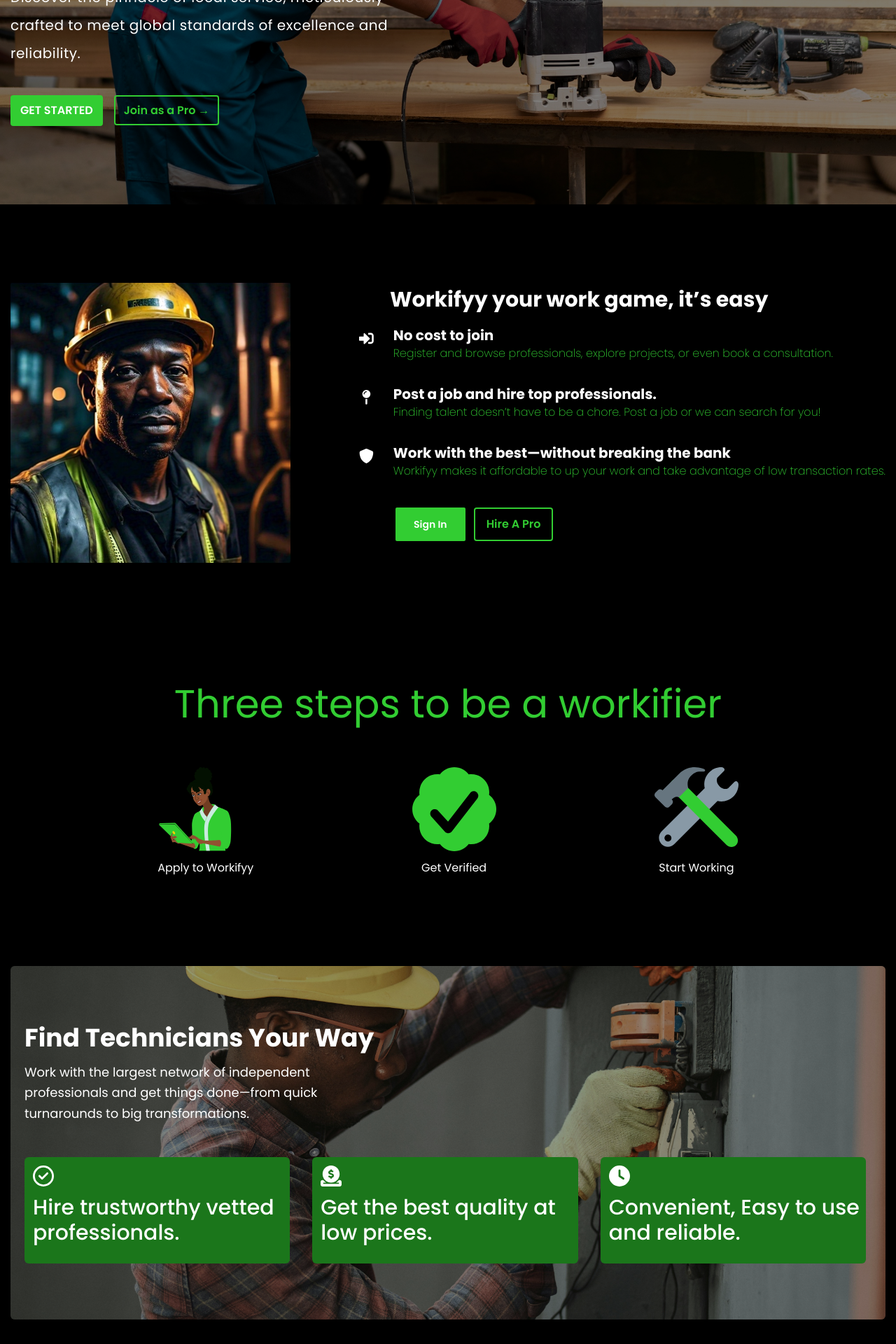
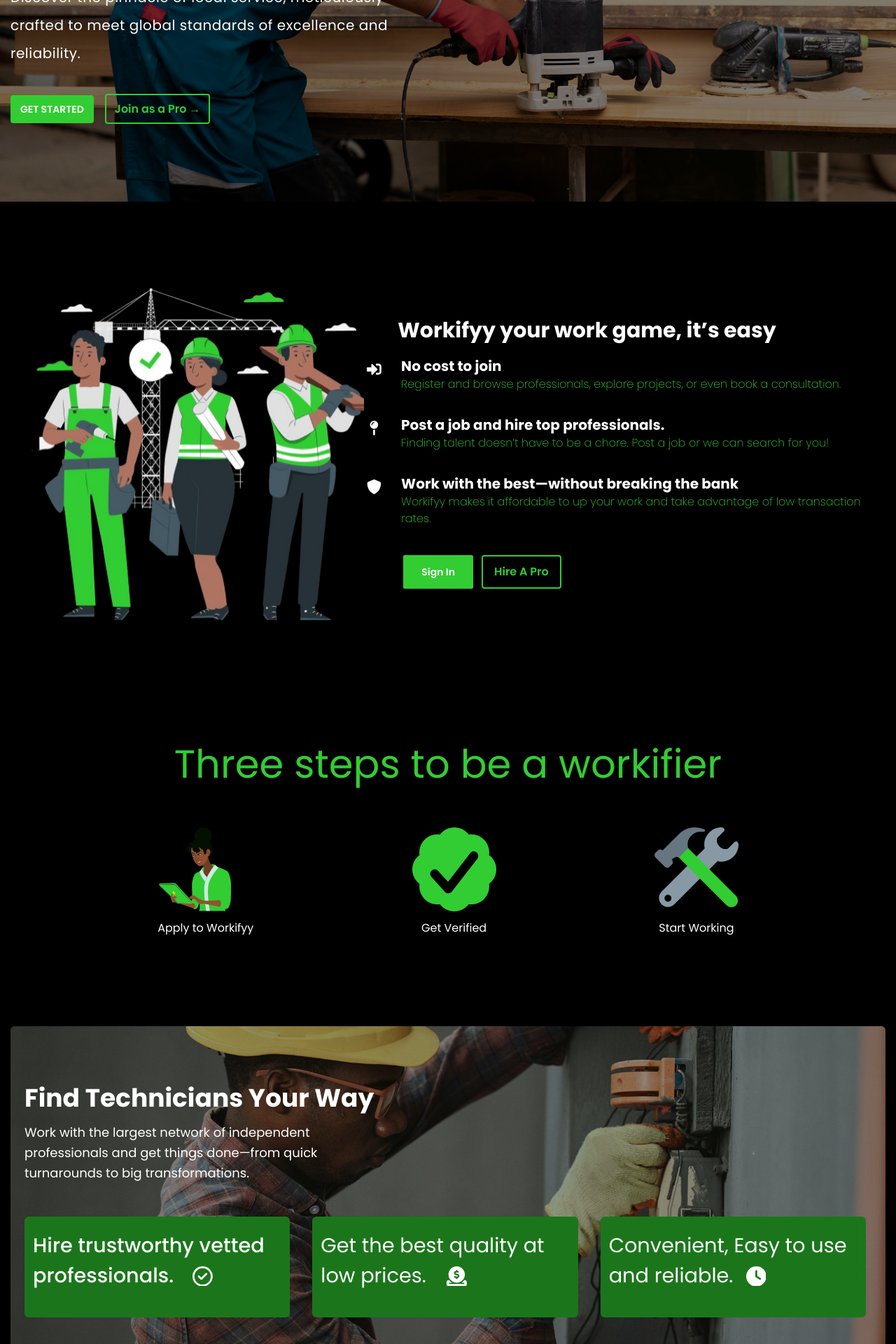
Before and after one commit to ad-tobii/workifyy, a React (Vite) app: page / in a window 1280 px wide. Shown: the part 320-2240 px from the top of the page at 70% size. Built offline with nearby package versions, Linux system fonts and the light colour scheme; a web font is replaced by a local one.

Commit message:
colour changes

```diff
--- a/src/Pages/Forms/Component/FormNav.tsx
+++ b/src/Pages/Forms/Component/FormNav.tsx
@@ -19,7 +19,7 @@
     <div className="relative w-full bg-[url('/assets/ClientSection.jpg')] bg-cover bg-center bg-no-repeat">
       <div className="pointer-events-none absolute inset-0 z-10 bg-black bg-opacity-50" />
 
-      <header className="absolute inset-x-0 top-0 z-30 border-b p-3">
+      <header className="absolute inset-x-0 top-0 z-30 border-b border-neutral-900 p-3 ">
         <nav
           className="container flex items-center justify-between"
           aria-label="Global"
--- a/src/Pages/Home/Component/ClientSection.tsx
+++ b/src/Pages/Home/Component/ClientSection.tsx
@@ -5,47 +5,41 @@
 } from "react-icons/fa6";
 function ClientSection() {
   return (
-    <section className="container">
-      <div className="relative mx-auto mt-32 w-full rounded-md bg-[url('/assets/ClientSection.jpg')] bg-cover bg-center bg-no-repeat px-5 py-20 xsMobile:mx-auto xsMobile:w-[95%] miniMobile:w-[95%] mobile:w-[95%] tablet:w-[95%] laptop:w-[95%]">
+    <section className="container ">
+      <div className=" relative mx-auto mt-32 w-full rounded-md bg-[url('/assets/ClientSection.jpg')] bg-cover bg-center bg-no-repeat px-5 py-20 xsMobile:mx-auto xsMobile:w-[95%] miniMobile:w-[95%] mobile:w-[95%] tablet:w-[95%] laptop:w-[95%]">
         <div className="absolute inset-0 rounded-md bg-black bg-opacity-30"></div>
-        <div className="relative">
-          <h2 className="max-w-[45rem] pb-3 text-4xl font-bold leading-tight text-white xsMobile:text-xl miniMobile:text-xl miniTablet:text-2xl">
+        <div className="relative ">
+          <h2 className="max-w-[45rem] pb-3 text-4xl font-bold leading-tight text-white xsMobile:text-[1.9rem]   miniMobile:text-[2.4rem] miniTablet:text-[3rem] tablet:text-[3rem] miniLaptop:text-[3rem] laptop:text-[3.2rem]">
             Find Technicians Your Way
           </h2>
-          <p className="max-w-[30rem] text-lg leading-relaxed tracking-normal text-white ">
+          <p className="font-sm max-w-[30rem] text-lg leading-relaxed tracking-normal text-white miniMobile:text-[1.3rem] miniTablet:text-[1.5rem] tablet:text-[1.7rem] miniLaptop:text-[1.7rem] laptop:text-[2rem]">
             Work with the largest network of independent professionals and get
             things done—from quick turnarounds to big transformations.
           </p>
-          <section className="flex content-center items-center justify-center gap-8 self-center pr-2 pt-12 xsMobile:flex-col miniMobile:flex-col mobile:flex-col miniTablet:flex-col tablet:flex-col miniLaptop:flex-col desktop:gap-2">
-            <div className="miniTablet:-h-[7rem] h-[9.5rem] w-96 cursor-pointer rounded-md bg-[#1b761b] text-white transition-all duration-300  hover:bg-green-700 xsMobile:h-[6.2rem] xsMobile:w-[18rem] miniMobile:h-[6rem] miniMobile:w-[18rem] mobile:w-[23rem] tablet:w-[26.5rem] miniLaptop:w-[33rem] laptop:h-[12rem] desktop:h-[13rem] ">
-              <figure className="pl-3 pt-3">
-                <div>
-                  <FaRegCircleCheck className="text-3xl xsMobile:text-lg miniMobile:text-lg" />
+          <section className="flex content-center items-center justify-center gap-8 self-center pr-2 pt-12 xsMobile:-mt-5 xsMobile:flex-col miniMobile:flex-col mobile:flex-col miniTablet:flex-col tablet:flex-col miniLaptop:flex-col laptop:flex-col desktop:gap-2">
+            <div className="rounded-md bg-[#1b761b] text-white   xsMobile:h-[6.2rem] xsMobile:w-[110%] xsMobile:text-[1.4rem] miniMobile:h-[6.4rem] miniMobile:w-[18rem] miniMobile:text-[1.45rem] mobile:h-[6.4rem] mobile:w-[20rem]  mobile:text-[1.45rem]  miniTablet:h-[8rem] miniTablet:w-[24rem] miniTablet:text-[1.7rem]  tablet:h-[8rem] tablet:w-[28rem]  tablet:text-[2rem] miniLaptop:h-[10rem] miniLaptop:w-[34rem] miniLaptop:text-[2.4rem] laptop:h-[11rem] laptop:w-[39rem]  laptop:text-[2.6rem] desktop:h-[7rem] desktop:w-[17rem] desktop:text-[1.3rem] largeDesktop:h-[9rem] largeDesktop:w-[27rem] largeDesktop:text-[1.8rem] ">
+              <p className="font-medium xsMobile:ml-2  xsMobile:mt-3  miniMobile:ml-2 miniMobile:mt-3 mobile:ml-2 mobile:mt-3 miniTablet:ml-2 miniTablet:mt-5 tablet:ml-2 tablet:mt-5 miniLaptop:ml-3 miniLaptop:mt-5 laptop:ml-3 laptop:mt-3 desktop:ml-3 desktop:mt-5 largeDesktop:ml-3 largeDesktop:mt-5">
+                Hire trustworthy vetted professionals.
+              </p>
+              <div className="xsMobile:-mt-7 xsMobile:ml-44 miniMobile:-mt-7 miniMobile:ml-48 mobile:-mt-7  mobile:ml-44 miniTablet:-mt-9 miniTablet:ml-52 tablet:-mt-10 tablet:ml-64 miniLaptop:-mt-12 miniLaptop:ml-[18rem] laptop:-mt-14 laptop:ml-[20rem] laptop:text-[2.6rem] desktop:-mt-7 desktop:ml-44 largeDesktop:-mt-9 largeDesktop:ml-60 ">
+                <FaRegCircleCheck />
               </div>
-                <p className=" pt-3 text-3xl font-medium xsMobile:pt-1 xsMobile:text-lg miniMobile:pt-1 miniMobile:text-lg laptop:text-xl">
-                  Hire trustworthy vetted professionals.{" "}
-                </p>
-              </figure>
             </div>
-            <div className="h-[9.5rem] w-96 cursor-pointer rounded-md bg-[#1b761b] text-white transition-all duration-300 hover:bg-green-700 xsMobile:h-[6.2rem] xsMobile:w-[18rem] miniMobile:h-[6rem] miniMobile:w-[18rem] mobile:w-[23rem] tablet:w-[26.5rem] miniLaptop:w-[33rem] laptop:h-[12rem] desktop:h-[13rem]">
-              <figure className="pl-3 pt-3">
-                <div>
-                  <FaCircleDollarToSlot className=" text-3xl  xsMobile:text-lg miniMobile:text-lg" />
-                </div>
-                <p className=" pt-3 text-3xl font-medium xsMobile:pt-1 xsMobile:text-lg miniMobile:pt-1 miniMobile:text-lg laptop:text-xl">
+            <div className="rounded-md  bg-[#1b761b] text-white  xsMobile:h-[6.2rem] xsMobile:w-[110%] xsMobile:text-[1.4rem] miniMobile:h-[6.4rem]  miniMobile:w-[18rem] miniMobile:text-[1.45rem] mobile:h-[6.4rem] mobile:w-[20rem] mobile:text-[1.45rem] miniTablet:h-[8rem] miniTablet:w-[24rem] miniTablet:text-[1.7rem]  tablet:h-[8rem] tablet:w-[28rem]  tablet:text-[2rem] miniLaptop:h-[10rem] miniLaptop:w-[34rem]  miniLaptop:text-[2.4rem] laptop:h-[11rem] laptop:w-[39rem]  laptop:text-[2.6rem] desktop:h-[7rem] desktop:w-[17rem] desktop:text-[1.3rem] largeDesktop:h-[9rem] largeDesktop:w-[27rem] largeDesktop:text-[1.8rem]">
+              <p className="xsMobile:ml-2 xsMobile:mt-3 miniMobile:ml-2 miniMobile:mt-3 mobile:ml-2 mobile:mt-3 miniTablet:ml-2 miniTablet:mt-5 tablet:ml-2 tablet:mt-5 miniLaptop:ml-3 miniLaptop:mt-5 laptop:ml-3 laptop:mt-3 desktop:ml-3 desktop:mt-5 largeDesktop:ml-3 largeDesktop:mt-5">
                 Get the best quality at low prices.
               </p>
-              </figure>
+              <div className="xsMobile:-mt-7 xsMobile:ml-36 miniMobile:-mt-7 miniMobile:ml-36 mobile:-mt-7 mobile:ml-24 miniTablet:-mt-9 miniTablet:ml-28 tablet:-mt-10   tablet:ml-32 miniLaptop:-mt-12 miniLaptop:ml-40 laptop:-mt-14 laptop:ml-[11rem] laptop:text-[2.6rem] desktop:-mt-7 desktop:ml-36  largeDesktop:-mt-9 largeDesktop:ml-48">
+                <FaCircleDollarToSlot />
               </div>
-            <div className="h-[9.5rem] w-96 cursor-pointer rounded-md bg-[#1b761b] text-white transition-all duration-300 hover:bg-green-700 xsMobile:h-[6.2rem] xsMobile:w-[18rem] miniMobile:h-[6rem] miniMobile:w-[18rem] mobile:w-[23rem] tablet:w-[26.5rem] miniLaptop:w-[33rem] laptop:h-[12rem] desktop:h-[13rem]">
-              <figure className="pl-3 pt-3">
-                <div>
-                  <FaClock className=" text-3xl  xsMobile:text-lg miniMobile:text-lg" />
             </div>
-                <p className=" pt-3 text-3xl font-medium xsMobile:pt-1 xsMobile:text-lg miniMobile:pt-1 miniMobile:text-lg laptop:text-xl">
+            <div className="rounded-md bg-[#1b761b] text-white xsMobile:h-[6.2rem] xsMobile:w-[110%] xsMobile:text-[1.4rem] miniMobile:h-[6.4rem]  miniMobile:w-[18rem] miniMobile:text-[1.45rem] mobile:h-[6.4rem] mobile:w-[20rem] mobile:text-[1.45rem] miniTablet:h-[8rem] miniTablet:w-[24rem] miniTablet:text-[1.7rem] tablet:h-[8rem] tablet:w-[28rem]  tablet:text-[2rem]  miniLaptop:h-[10rem] miniLaptop:w-[34rem]  miniLaptop:text-[2.4rem] laptop:h-[11rem] laptop:w-[39rem]  laptop:text-[2.6rem] desktop:h-[7rem] desktop:w-[17rem] desktop:text-[1.3rem] largeDesktop:h-[9rem] largeDesktop:w-[27rem] largeDesktop:text-[1.8rem]">
+              <p className=" xsMobile:ml-2 xsMobile:mt-3 miniMobile:ml-2 miniMobile:mt-3 mobile:ml-2 mobile:mt-3 miniTablet:ml-2 miniTablet:mt-5 tablet:ml-2 tablet:mt-5 miniLaptop:ml-3 miniLaptop:mt-5 laptop:ml-3 laptop:mt-3  desktop:ml-3 desktop:mt-5 largeDesktop:ml-3 largeDesktop:mt-5">
                 Convenient, Easy to use and reliable.
               </p>
-              </figure>
+              <div className="xsMobile:-mt-7 xsMobile:ml-40 miniMobile:-mt-7 miniMobile:ml-40 mobile:-mt-7 mobile:ml-40 miniTablet:-mt-9 miniTablet:ml-48 tablet:-mt-10 tablet:ml-56 miniLaptop:-mt-12 miniLaptop:ml-72 laptop:-mt-14 laptop:ml-[12.5rem] laptop:text-[2.6rem] desktop:-mt-7 desktop:ml-[9.8rem] largeDesktop:-mt-9 largeDesktop:ml-52">
+                <FaClock />
+              </div>
             </div>
           </section>
         </div>
--- a/src/Pages/Home/Component/Footer.tsx
+++ b/src/Pages/Home/Component/Footer.tsx
@@ -5,7 +5,7 @@
 function Footer() {
   return (
     <footer className=" mt-[12.8rem]">
-      <div className="relative mx-auto w-full bg-[#454a52ac] py-8">
+      <div className="relative mx-auto w-full bg-zinc-900 py-8">
         <div className=" flex content-center justify-between self-center  px-10 pb-8 xsMobile:flex-col miniMobile:flex-col mobile:flex-col  miniTablet:flex-col tablet:flex-col miniLaptop:flex-col laptop:flex-col">
           <div className="mt-[5rem]">
             <a href="#" className="">
--- a/src/Pages/Home/Component/HomeHeroSection.tsx
+++ b/src/Pages/Home/Component/HomeHeroSection.tsx
@@ -19,7 +19,7 @@
         <div className="flex content-center items-center gap-[1rem] self-center pt-[2.5rem]">
           <div>
             <Link to="/signup">
-              <button className="rounded border-2 border-[#32CD32] bg-[#32CD32] px-3 py-2 font-semibold text-white duration-500 ease-in-out hover:bg-transparent hover:text-white hover:transition-all xsMobile:px-1 xsMobile:py-2  ">
+              <button className="gts text-sm rounded border-2 border-[#32CD32] bg-[#32CD32] px-3 py-2 font-semibold text-white duration-500 ease-in-out hover:bg-transparent hover:text-white hover:transition-all xsMobile:px-1 xsMobile:py-2  ">
                 GET STARTED
               </button>
             </Link>
@@ -29,7 +29,7 @@
             <button>
               <Link
                 to="/ProfessionalSignup"
-                className="rounded border-2 border-[#32CD32] bg-transparent px-3 py-2 font-semibold text-[#32CD32] duration-500 ease-in-out hover:bg-[#32CD32] hover:text-white hover:transition-all xsMobile:px-1 xsMobile:py-2  "
+                className="jsp rounded border-2 border-[#32CD32] bg-transparent px-3 py-2 font-semibold text-[#32CD32] duration-500 ease-in-out hover:bg-[#32CD32] hover:text-white hover:transition-all xsMobile:px-1 xsMobile:py-2  "
               >
                 Join as a Pro <span aria-hidden="true">&rarr;</span>
               </Link>
--- a/src/Pages/Home/Component/Nav.tsx
+++ b/src/Pages/Home/Component/Nav.tsx
@@ -17,10 +17,10 @@
   const [mobileMenuOpen, setMobileMenuOpen] = useState(false);
 
   return (
-    <div className=" relative  w-full bg-[url('/assets/ClientSection2.jpg')] bg-cover bg-center  bg-no-repeat ">
+    <div className=" relative   w-full bg-[url('/assets/ClientSection2.jpg')] bg-cover bg-center  bg-no-repeat ">
       <div className="pointer-events-none absolute inset-0 z-10 bg-black bg-opacity-50" />
 
-      <header className="absolute inset-x-0 top-0 z-30 border-b p-3">
+      <header className="absolute mobile:backdrop-blur miniMobile:backdrop-blur miniMobile:fixed mobile:fixed inset-x-0 top-0 z-30 border-b p-3">
         <nav
           className=" container flex items-center justify-between pt-1"
           aria-label="Global"
--- a/src/Pages/Home/Component/Section.tsx
+++ b/src/Pages/Home/Component/Section.tsx
@@ -5,12 +5,11 @@
 function Section() {
   return (
     <div className="container">
-
-    <div className=" mt-28 flex justify-between">
+      <div className=" mt-28 flex justify-between items-center xsMobile:flex-col xsMobile:items-center miniMobile:flex-col mobile:flex-col miniTablet:flex-col tablet:flex-col miniLaptop:flex-col laptop:flex-col">
         <div>
           <img
-          src="/assets/Worker.jpg"
-          className=" w-[25rem] rounded-sm xsMobile:hidden miniMobile:hidden mobile:hidden miniTablet:hidden tablet:hidden miniLaptop:hidden laptop:hidden desktop:w-[50rem]"
+            src="/assets/vecimg.png"
+            className="vecimg xsMobile:w-[15rem] xsMobile:-mt-8 xsMobile:mb-6 miniMobile:w-[20rem] miniMobile:-mt-12 miniMobile:mb-8 mobile:w-[20rem] mobile:-mt-8 mobile:mb-8 miniTablet:w-[20rem] miniTablet:-mt-8 miniTablet:mb-8 tablet:w-[25rem] tablet:-mt-8 tablet:mb-8 miniLaptop:w-[27rem] miniLaptop:-mt-8 miniLaptop:mb-10 laptop:w-[32rem] laptop:-mt-8 laptop:mb-10  desktop:w-[50rem]"
             alt=""
           />
         </div>
@@ -28,8 +27,8 @@
                 No cost to join
               </h2>
               <li className="font-extralight text-[#32CD32] xsMobile:text-sm miniMobile:max-w-[14rem] miniMobile:text-sm miniLaptop:max-w-[30rem]">
-              Register and browse professionals, explore projects, or even book
-              a consultation.
+                Register and browse professionals, explore projects, or even
+                book a consultation.
               </li>
             </ul>
           </div>
@@ -58,8 +57,8 @@
                 Work with the best—without breaking the bank
               </h2>
               <li className="font-extralight text-[#32CD32]  xsMobile:max-w-[15rem] xsMobile:text-sm miniMobile:max-w-[14rem] miniMobile:text-sm miniLaptop:max-w-[30rem]">
-              Workifyy makes it affordable to up your work and take advantage of
-              low transaction rates.
+                Workifyy makes it affordable to up your work and take advantage
+                of low transaction rates.
               </li>
             </ul>
           </div>
--- a/src/styles/index.css
+++ b/src/styles/index.css
@@ -45,3 +45,22 @@
   color: white;
   background-color: #32cd32;
 }
+@keyframes bounce {
+  0%, 20%, 50%, 80%, 100% {
+    transform: translateY(0);
+  }
+  40% {
+    transform: translateY(-10px);
+  }
+  60% {
+    transform: translateY(-5px);
+  }
+}
+
+.vecimg {
+  animation: bounce 2.5s  infinite;
+}
+.backdrop-blur {
+            backdrop-filter: blur(10px);
+            -webkit-backdrop-filter: blur(10px);
+        }
--- a/tailwind.config.js
+++ b/tailwind.config.js
@@ -3,6 +3,7 @@
   content: ["./index.html", "./src/**/*.{js,ts,jsx,tsx}"],
   theme: {
     extend: {
+
       screens: {
         // 1em = 16px
         xsMobile: { max: "20em" }, // max: 320px
```
Also changed, not shown: public/assets/vecimg.png (added), src/App.css (line endings or trailing spaces). Lines whose indentation alone changed are shown as unchanged.
